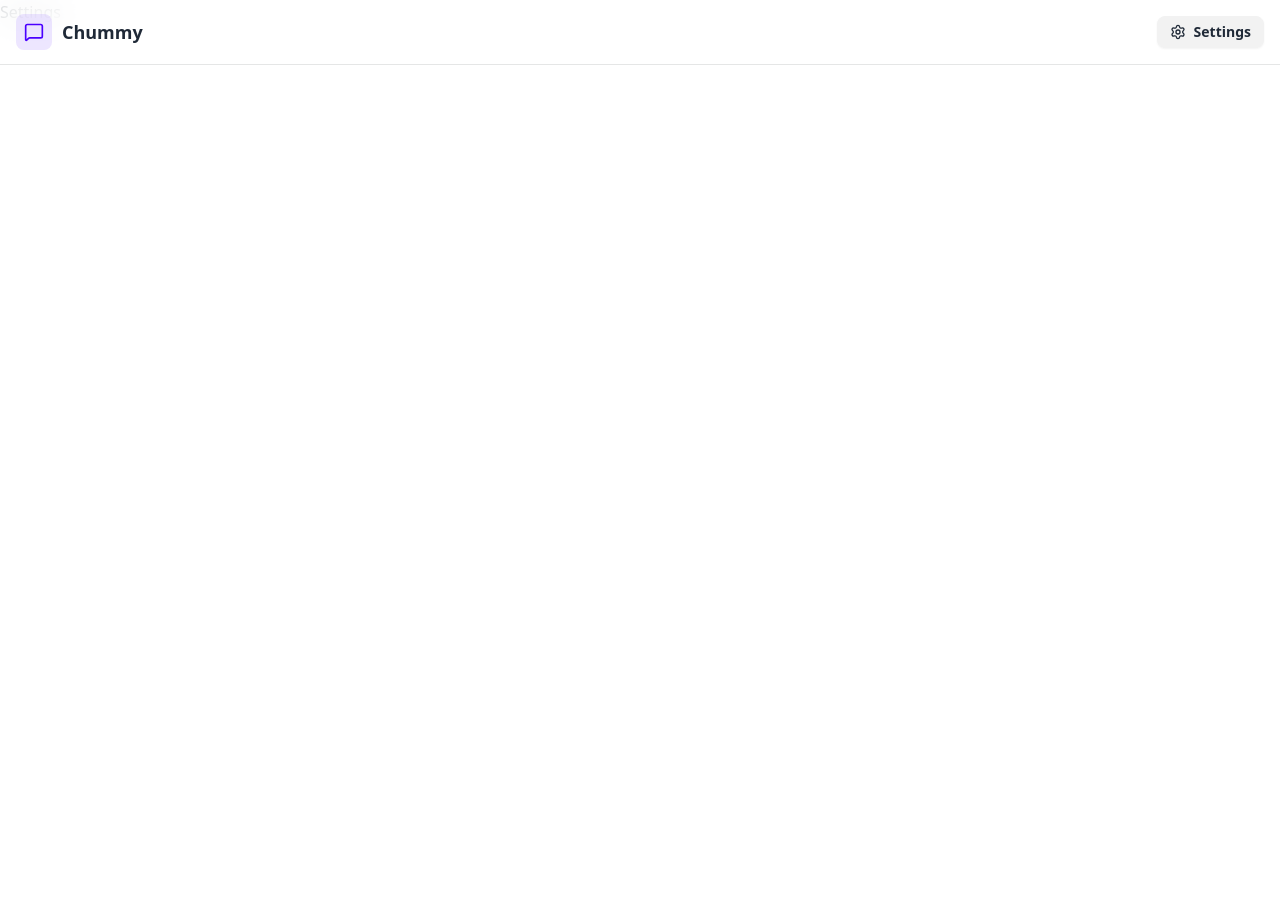
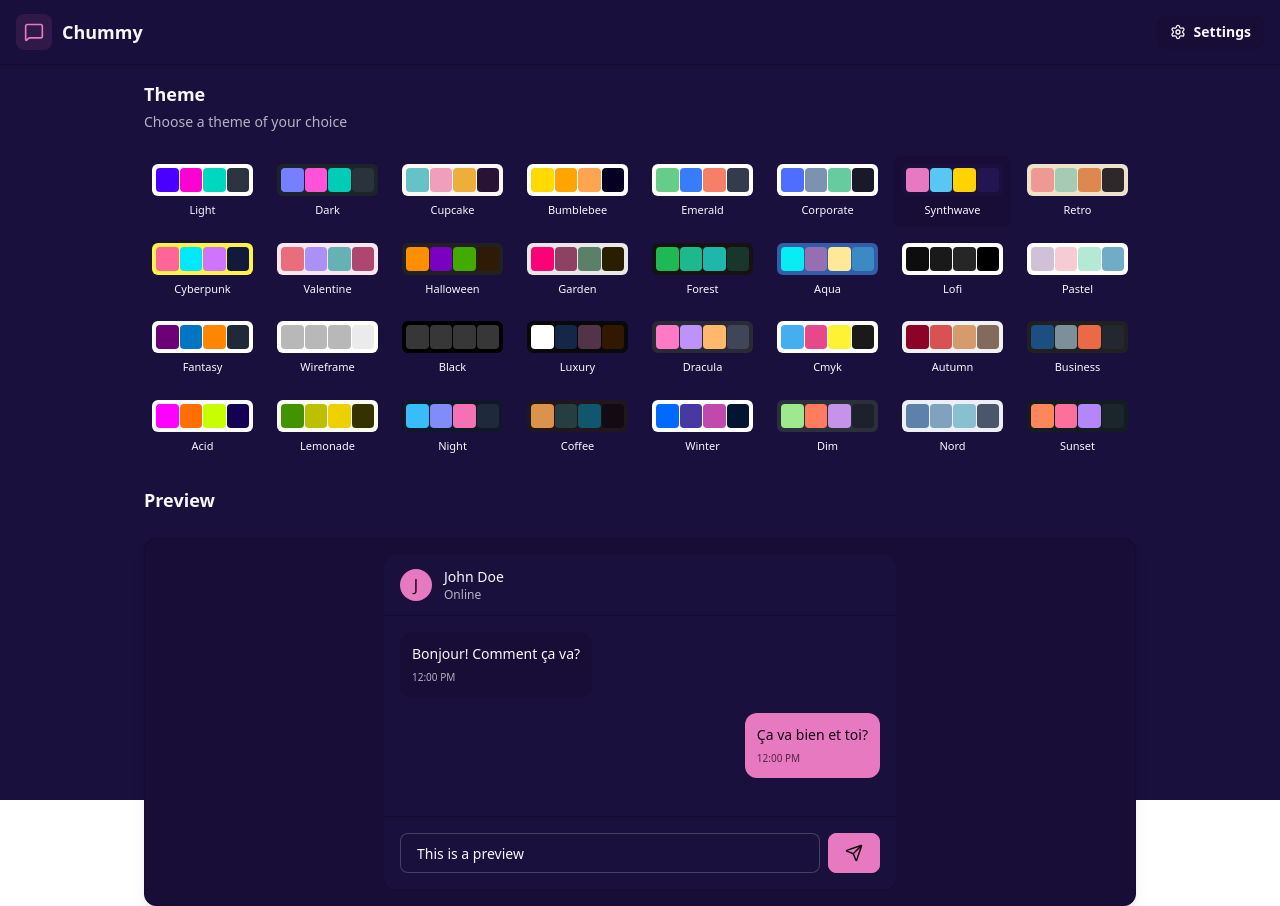
Before and after one commit to Harshitpant12/chummy-chat, a React app in the folder frontend/: page /settings in a window 1280 px wide. Before the commit the page ends 800 px from the top, so only its background shows below. Built offline with nearby package versions, Linux system fonts and the light colour scheme; no server answers; the HTML template or start-up script is replaced by a standard one.

Commit message:
Implement settingspage functionality and add themes option

```diff
--- a/frontend/src/App.jsx
+++ b/frontend/src/App.jsx
@@ -10,9 +10,11 @@ import { useAuthStore } from "./store/useAuthStore"
 import { useEffect } from "react"
 import {Loader} from "lucide-react"
 import { Toaster } from "react-hot-toast"
+import { useThemeStore } from "./store/useThemeStore"
 
 const App = () => {
   const {authUser, checkAuth, isCheckingAuth} = useAuthStore()
+  const {theme} = useThemeStore()
 
   useEffect(() => {
     checkAuth()
@@ -28,7 +30,7 @@ const App = () => {
 
 
   return (
-    <div>
+    <div data-theme={theme}>
       <Navbar/>
       <Routes>
         <Route path="/" element={authUser ? <HomePage/> : <Navigate to="/login" />} />
--- /dev/null
+++ b/frontend/src/constants/index.js
@@ -0,0 +1,34 @@
+export const THEMES = [
+    "light",
+    "dark",
+    "cupcake",
+    "bumblebee",
+    "emerald",
+    "corporate",
+    "synthwave",
+    "retro",
+    "cyberpunk",
+    "valentine",
+    "halloween",
+    "garden",
+    "forest",
+    "aqua",
+    "lofi",
+    "pastel",
+    "fantasy",
+    "wireframe",
+    "black",
+    "luxury",
+    "dracula",
+    "cmyk",
+    "autumn",
+    "business",
+    "acid",
+    "lemonade",
+    "night",
+    "coffee",
+    "winter",
+    "dim",
+    "nord",
+    "sunset",
+];
--- a/frontend/src/pages/SettingsPage.jsx
+++ b/frontend/src/pages/SettingsPage.jsx
@@ -1,11 +1,117 @@
 import React from 'react'
+import { useThemeStore } from '../store/useThemeStore'
+import {THEMES} from "../constants"
+import { Send } from 'lucide-react'
+
+const PREVIEW_MESSAGES = [
+  {id: 1, content:"Bonjour! Comment ça va?", isSent: false},
+  {id: 2, content:"Ça va bien et toi?", isSent: true},
+]
 
 const SettingsPage = () => {
+  const {theme, setTheme} = useThemeStore()
   return (
-    <div>
-      Settings
+    <div className='h-screen container mx-auto px-4 pt-20 max-w-5xl'>
+      <div className='space-y-6'>
+        <div className='flex flex-col gap-1'>
+          <h2 className='text-lg font-semibold'>Theme</h2>
+          <p className='text-sm text-base-content/70'>Choose a theme of your choice</p>
+        </div>
+
+        <div className='grid grid-cols-4 sm:grid-cols-6 md:grid-cols-8 gap-2'>
+          {THEMES.map((t) => (
+            <button
+            key={t}
+            className={`
+              group flex flex-col items-center gap-1.5 p-2 rounded-lg transition-colors
+              ${theme === t ? "bg-base-200" : "hover:bg-base-200/50"}
+              `}
+            onClick={() => setTheme(t)}
+            >
+              <div className='relative h-8 w-full rounded-md overflow-hidden' data-theme={t}>
+                <div className='absolute inset-0 grid grid-cols-4 gap-px p-1'>
+                  <div className='rounded bg-primary'></div>
+                  <div className='rounded bg-secondary'></div>
+                  <div className='rounded bg-accent'></div>
+                  <div className='rounded bg-neutral'></div>
+                </div>
+              </div>
+              <span className='text-[11px] font-medium truncate w-full text-center'>
+                {t.charAt(0).toUpperCase() + t.slice(1)}
+              </span>
+
+            </button>
+          ))
+          }
+        </div>
+                {/* Preview Section */}
+        <h3 className="text-lg font-semibold mb-3">Preview</h3>
+        <div className="rounded-xl border border-base-300 overflow-hidden bg-base-100 shadow-lg">
+          <div className="p-4 bg-base-200">
+            <div className="max-w-lg mx-auto">
+              {/* Mock Chat UI */}
+              <div className="bg-base-100 rounded-xl shadow-sm overflow-hidden">
+                {/* Chat Header */}
+                <div className="px-4 py-3 border-b border-base-300 bg-base-100">
+                  <div className="flex items-center gap-3">
+                    <div className="w-8 h-8 rounded-full bg-primary flex items-center justify-center text-primary-content font-medium">
+                      J
+                    </div>
+                    <div>
+                      <h3 className="font-medium text-sm">John Doe</h3>
+                      <p className="text-xs text-base-content/70">Online</p>
+                    </div>
+                  </div>
+                </div>
+
+                {/* Chat Messages */}
+                <div className="p-4 space-y-4 min-h-[200px] max-h-[200px] overflow-y-auto bg-base-100">
+                  {PREVIEW_MESSAGES.map((message) => (
+                    <div
+                      key={message.id}
+                      className={`flex ${message.isSent ? "justify-end" : "justify-start"}`}
+                    >
+                      <div
+                        className={`
+                          max-w-[80%] rounded-xl p-3 shadow-sm
+                          ${message.isSent ? "bg-primary text-primary-content" : "bg-base-200"}
+                        `}
+                      >
+                        <p className="text-sm">{message.content}</p>
+                        <p
+                          className={`
+                            text-[10px] mt-1.5
+                            ${message.isSent ? "text-primary-content/70" : "text-base-content/70"}
+                          `}
+                        >
+                          12:00 PM
+                        </p>
+                      </div>
+                    </div>
+                  ))}
+                </div>
+
+                {/* Chat Input */}
+                <div className="p-4 border-t border-base-300 bg-base-100">
+                  <div className="flex gap-2">
+                    <input
+                      type="text"
+                      className="input input-bordered flex-1 text-sm h-10"
+                      placeholder="Type a message..."
+                      value="This is a preview"
+                      readOnly
+                    />
+                    <button className="btn btn-primary h-10 min-h-0">
+                      <Send size={18} />
+                    </button>
+                  </div>
+                </div>
+              </div>
+            </div>
+          </div>
+        </div>
+      </div>
     </div>
-  )
-}
-
-export default SettingsPage
+  );
+};
+export default SettingsPage;
--- /dev/null
+++ b/frontend/src/store/useThemeStore.js
@@ -0,0 +1,9 @@
+import { create } from "zustand";
+
+export const useThemeStore = create((set) => ({
+    theme: localStorage.getItem("chat-theme") || "synthwave",
+    setTheme : (theme) => {
+        localStorage.setItem("chat-theme", theme)
+        set({theme})
+    }
+}))
--- a/frontend/tailwind.config.js
+++ b/frontend/tailwind.config.js
@@ -9,4 +9,40 @@ export default {
     extend: {},
   },
   plugins: [daisyui],
+  daisyui: {
+    themes: [
+      "light",
+      "dark",
+      "cupcake",
+      "bumblebee",
+      "emerald",
+      "corporate",
+      "synthwave",
+      "retro",
+      "cyberpunk",
+      "valentine",
+      "halloween",
+      "garden",
+      "forest",
+      "aqua",
+      "lofi",
+      "pastel",
+      "fantasy",
+      "wireframe",
+      "black",
+      "luxury",
+      "dracula",
+      "cmyk",
+      "autumn",
+      "business",
+      "acid",
+      "lemonade",
+      "night",
+      "coffee",
+      "winter",
+      "dim",
+      "nord",
+      "sunset",
+    ]
+  }
 }
```
